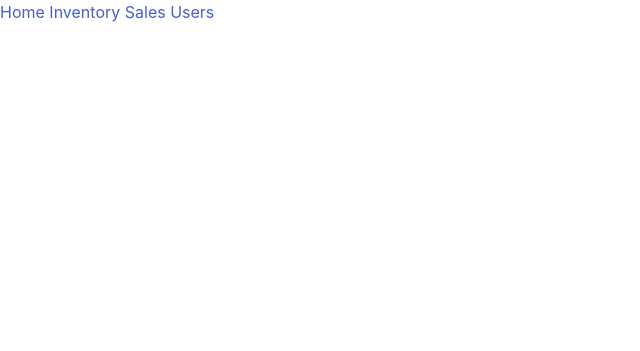
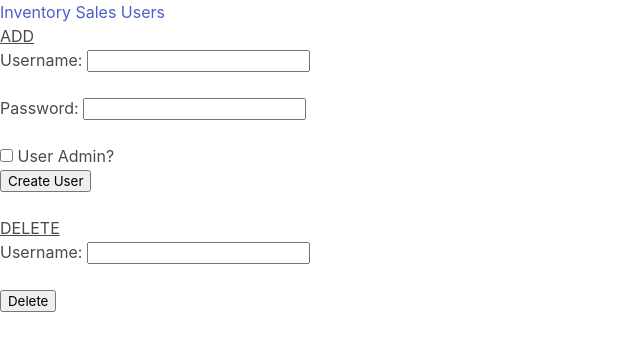
Before and after one commit to jesscleish/hackhive2024, a Flask app: page /admin/users in a window 1280 px wide. Shown: the top 351 px of the page, without its empty margins (0-640 px from the left). Run offline with Flask 3, Linux system fonts and the light colour scheme.

Commit message:
page merging and cleanup

```diff
--- a/app.py
+++ b/app.py
@@ -22,11 +22,6 @@ def sales():
     return render_template('admin/sales.html') #this should work properly??
     #templates/admin/home ?
 
-@app.route('/admin/inv')
-def inv():
-    return render_template('admin/inventory.html') #this should work properly??
-    #templates/admin/home ?
-
 @app.route('/admin/users')
 def users():
     return render_template('admin/users.html') #this should work properly??
--- a/templates/admin/sales.html
+++ b/templates/admin/sales.html
@@ -1,8 +1,7 @@
 {% extends "admin/base.html" %}
 {% block title %}Sales -- Admin{% endblock %}
 {% block navigation %}
-    {{ nav_link('admin_home', 'Home') }}
-    {{ nav_link('inv', 'Inventory') }}
+    {{ nav_link('admin_home', 'Inventory') }}
     {{ nav_link('sales', 'Sales') }}
     {{ nav_link('users', 'Users') }}
 {% endblock %}
--- a/templates/admin/users.html
+++ b/templates/admin/users.html
@@ -1,8 +1,7 @@
 {% extends "admin/base.html" %}
 {% block title %}Users -- Admin{% endblock %}
 {% block navigation %}
-    {{ nav_link('admin_home', 'Home') }}
-    {{ nav_link('inv', 'Inventory') }}
+    {{ nav_link('admin_home', 'Inventory') }}
     {{ nav_link('sales', 'Sales') }}
     {{ nav_link('users', 'Users') }}
 {% endblock %}
@@ -10,4 +9,33 @@
 
     <!-- add username and password -->
 
+    <div>
+    <h4><u>ADD</u></h4>
+        <form action="" method="post">
+            <label for="username">Username:</label>
+            <input type="text" id="create_user" name="create_user">
+            <br>
+            <br>
+            <label for="password">Password:</label>
+            <input type="password" id="create_pass" name="create_pass">
+            <br>
+            <br>
+            <input type="checkbox">
+            <label>User Admin?</label>
+            <br>
+            <input type="submit" value="Create User">
+        </form>
+    </div>
+    <br>
+    <div>
+      <h4><u>DELETE</u></h4>
+      <form action="" method="post">
+        <label for="username">Username:</label>
+        <input type="text" id="delete_user" name="delete_user">
+        <br>
+        <br>
+        <input type="submit" value="Delete">
+        </form>
+    </div>
+
 {% endblock %}
```
Also changed, not shown: templates/admin/home.html (+35 -3 lines), templates/admin/inventory.html (deleted, +0 -27 lines).
